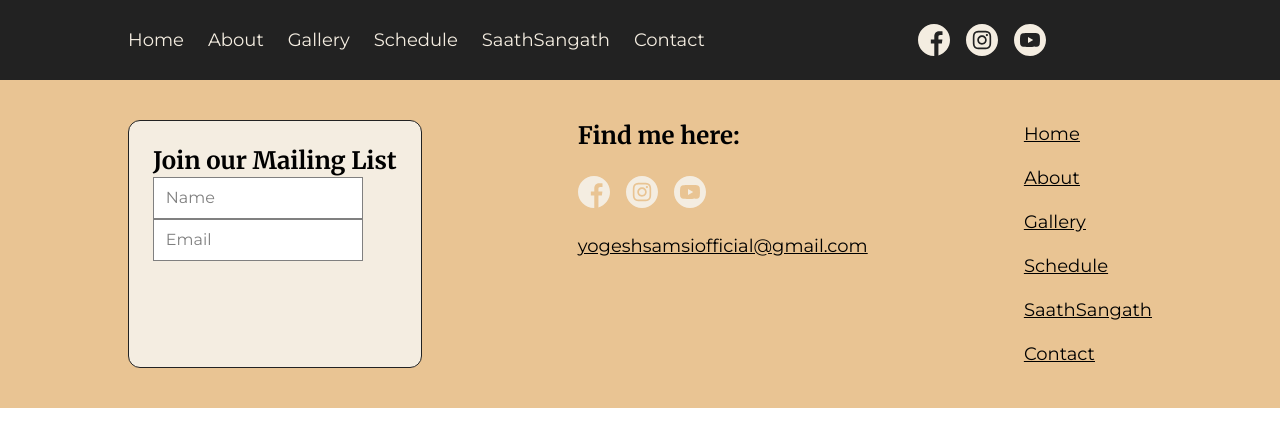
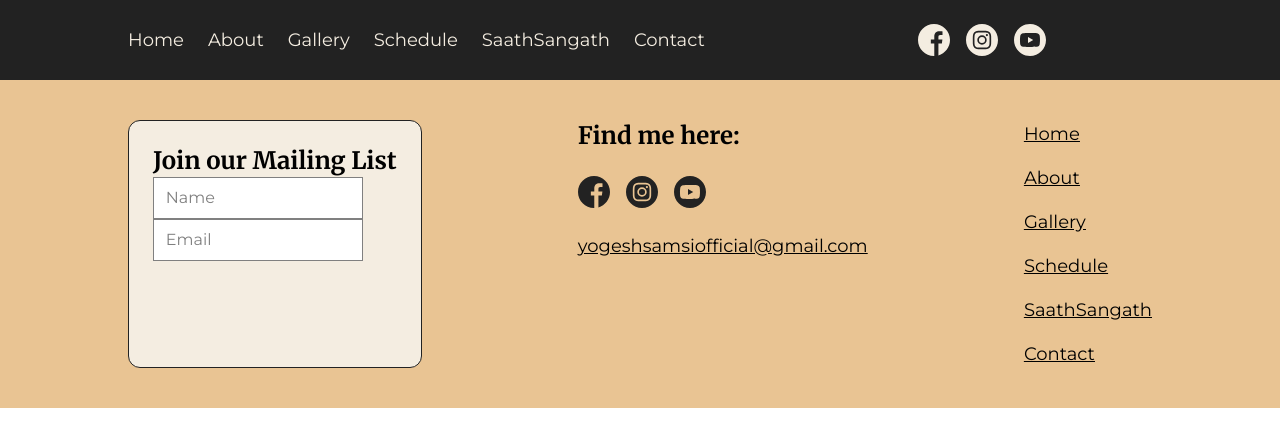
Before and after one commit to NeeshSamsi/yogeshsamsi-old, a Next.js app: page / in a window 1280 px wide. Shown: the top 446 px of the page. Built offline with nearby package versions, Linux system fonts and the light colour scheme; a web font is replaced by a local one; what tailwind-hamburgers would draw is missing.

Commit message:
feat: implemented dynamic svg into socials

```diff
--- a/components/Footer/index.js
+++ b/components/Footer/index.js
@@ -20,7 +20,7 @@ const Footer = () => {
       <div className="flex flex-col space-y-6">
         <h4 className="text-2xl font-serif font-bold">Find me here:</h4>
         <div className="flex space-x-4">
-          <Socials />
+          <Socials background="none" foreground="#222222" />
         </div>
         <a className="underline text-lg" href="mailto:yogeshsamsiofficial@gmail.com">
           yogeshsamsiofficial@gmail.com
--- a/components/NavBar/index.js
+++ b/components/NavBar/index.js
@@ -55,7 +55,7 @@ const NavBar = ({ theme }) => {
         {/* RIGHT */}
         {/* destop socials */}
         <div className="hidden md:flex justify-between items-center md:space-x-2 lg:space-x-4">
-          <Socials />
+          <Socials background="none" foreground="#F4EDE1" />
         </div>
 
         {/* mobile hamburger */}
@@ -95,7 +95,7 @@ const NavBar = ({ theme }) => {
         </div>
         {/* mobile socials */}
         <div className="flex md:hidden space-x-4">
-          <Socials />
+          <Socials background="none" foreground="#F4EDE1" />
         </div>
       </div>
     </nav>
--- a/components/Socials/index.js
+++ b/components/Socials/index.js
@@ -1,36 +1,24 @@
-import Image from "next/image";
+// Images / Icons
+import Facebook from "./Facebook";
+import Instagram from "./Instagram";
+import YouTube from "./YouTube";
 
-// Images / Icons
-import Facebook from "../../assets/socials/facebook.svg";
-import Instagram from "../../assets/socials/instagram.svg";
-import YouTube from "../../assets/socials/youtube.svg";
-
-const index = () => {
+const index = ({ background, foreground }) => {
   return (
     <>
       <a href="https://fb.me/PanditYogeshSamsi">
         <div className="w-8 h-8 md:w-6 md:h-6 lg:w-8 lg:h-8 ">
-          <Image
-            src={Facebook}
-            alt="Yogesh Samsi Facebook Page (Facebook Logo)"
-            target="_blank"
-            className="image text-dark"
-          />
+          <Facebook background={background} foreground={foreground} />
         </div>
       </a>
       <a href="https://instagram.com/yogesh.samsi">
         <div className="w-8 h-8 md:w-6 md:h-6 lg:w-8 lg:h-8">
-          <Image
-            src={Instagram}
-            alt="Yogesh Samsi Instgram Account (Instagram Logo)"
-            target="_blank"
-            className="image"
-          />
+          <Instagram background={background} foreground={foreground} />
         </div>
       </a>
       <a href="https://youtube.com/YogeshSamsiOfficial">
         <div className="w-8 h-8 md:w-6 md:h-6 lg:w-8 lg:h-8">
-          <Image src={YouTube} alt="Yogesh Samsi YouTube Channel (YouTube Logo)" target="_blank" className="image" />
+          <YouTube background={background} foreground={foreground} />
         </div>
       </a>
     </>
```
